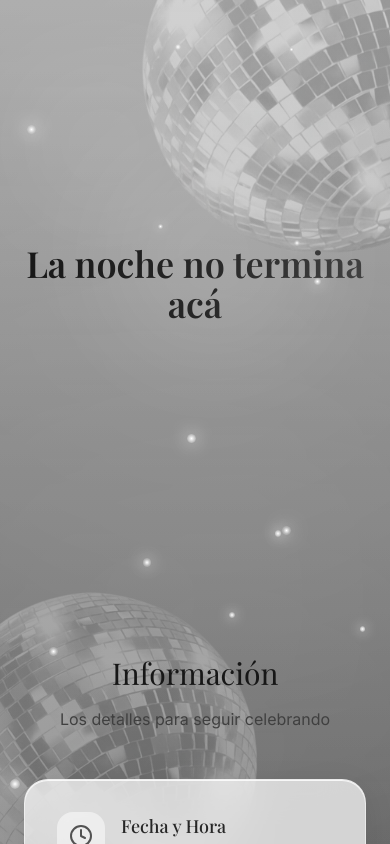
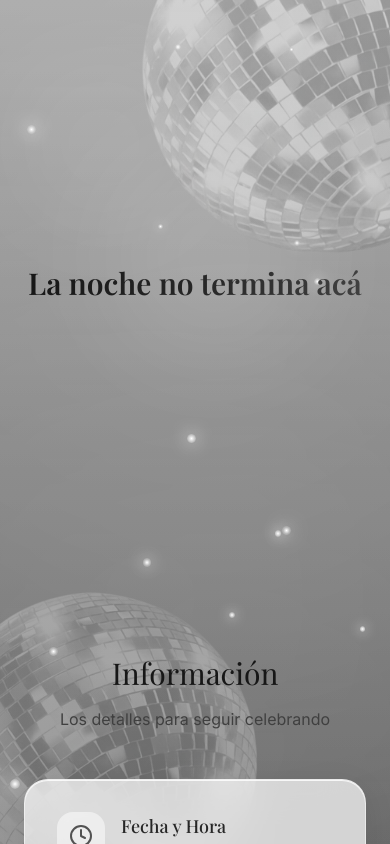
Before and after one commit to MauryBenavidez/xv-invitation-page, a React (Vite) app: page /afterparty in a window 390 px wide. Shown: the top 844 px of the page. Built offline with nearby package versions, Linux system fonts and the light colour scheme; a web font is replaced by a local one.

Commit message:
Cambio en el tamaño del titulo

```diff
--- a/src/pages/AfterPartyPage.tsx
+++ b/src/pages/AfterPartyPage.tsx
@@ -56,7 +56,7 @@ export function AfterPartyPage() {
       <div className="relative z-10">
         <header className="min-h-[70vh] flex items-center justify-center text-center px-6">
           <div>
-            <h1 className="text-4xl md:text-6xl lg:text-7xl font-display font-semibold text-gradient mb-6 animate-fade-in">
+            <h1 className="text-3xl md:text-6xl lg:text-7xl font-display font-semibold text-gradient mb-6 animate-fade-in">
               La noche no termina acá
             </h1>
           </div>
```
